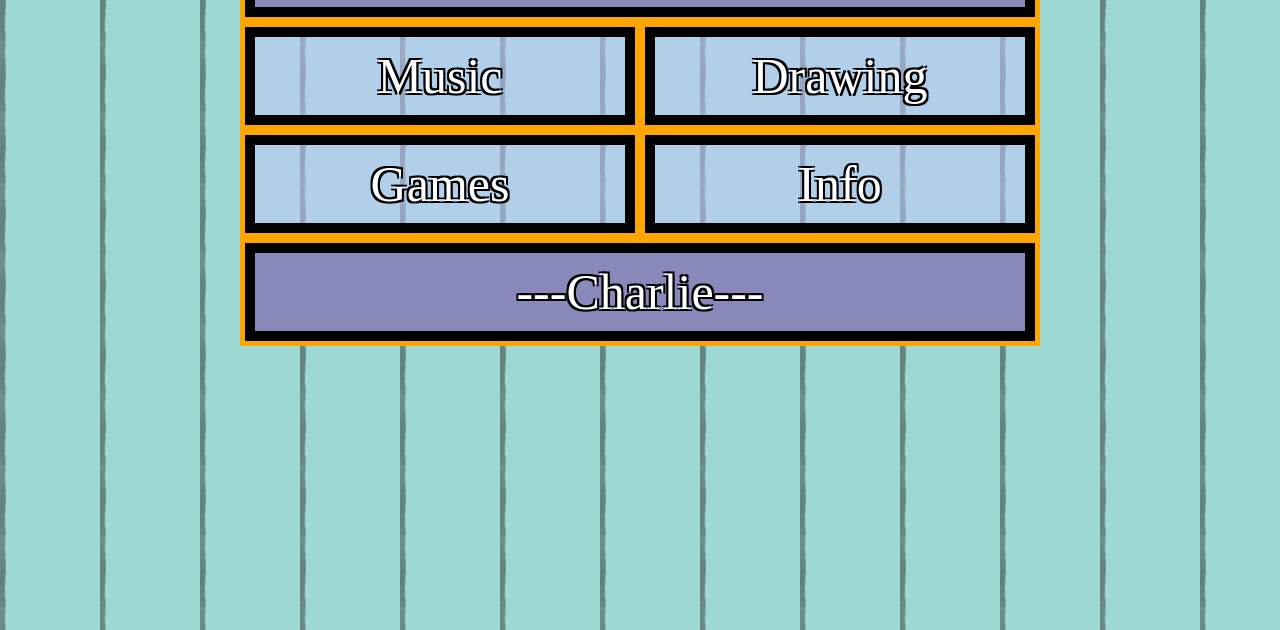
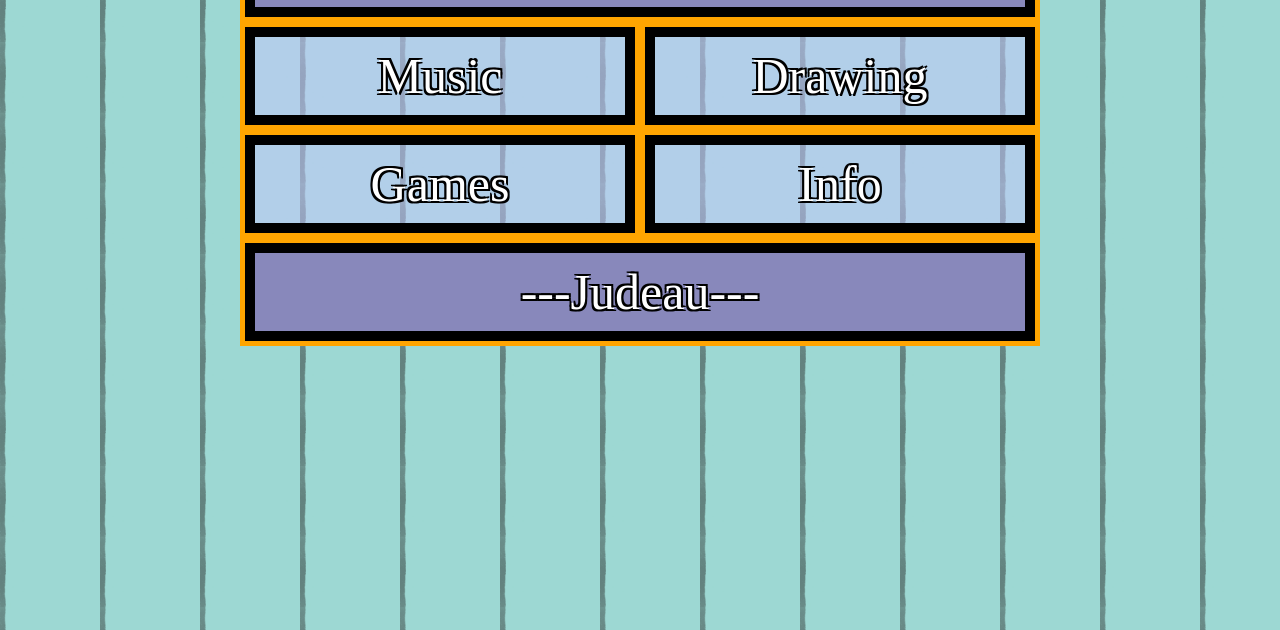
Before and after one commit to Synkinn/synkinn.github.io, a plain HTML site: page index.html in a window 1280 px wide. Shown: the part 170-800 px from the top of the page. Drawn offline with Linux system fonts and the light colour scheme.

Commit message:
Update index.html

```diff
--- a/index.html
+++ b/index.html
@@ -10,7 +10,7 @@
 		<div class = "border"><div id = "b" class = "gridElement"><center>Drawing</center></div> </div>
 		<div class = "border"><div id = "c" class = "gridElement"><center>Games</center></div> </div>
 		<div class = "border"><div id = "d" class = "gridElement"><center>Info</center></div> </div>
-		<div class = "border wide"><div class = "gridElement" height = "40px" style = "background-color:#8888BB;"><center>---Charlie---</center></div></div>
+		<div class = "border wide"><div class = "gridElement" height = "40px" style = "background-color:#8888BB;"><center>---Judeau---</center></div></div>
 </div >
 </center>
 
```
